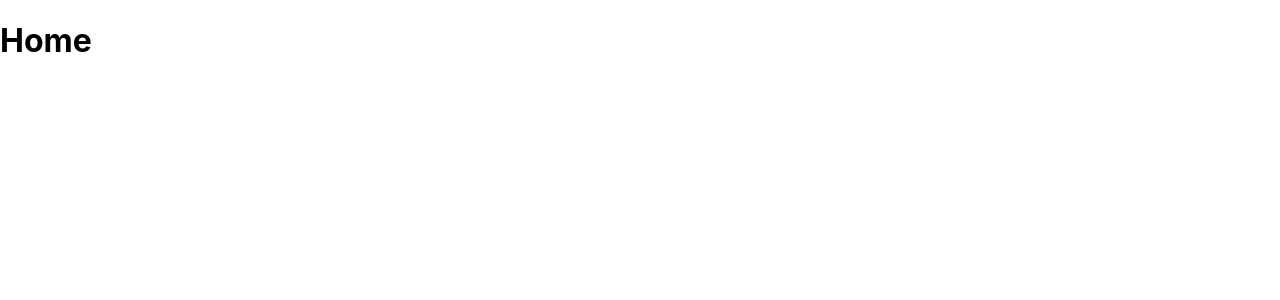
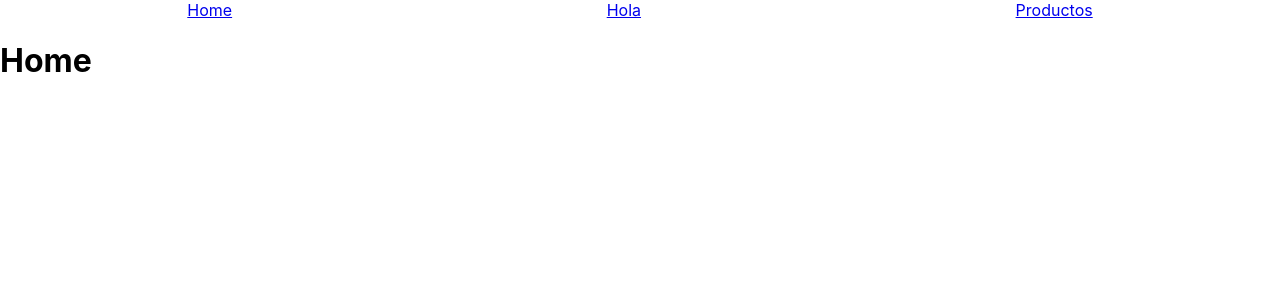
Before and after one commit to oscar02r/React-router, a React (Create React App) app: page / in a window 1280 px wide. Shown: the top 300 px of the page. Built offline with nearby package versions, Linux system fonts and the light colour scheme.

Commit message:
Use of link

```diff
--- a/src/App.js
+++ b/src/App.js
@@ -1,10 +1,14 @@
 import React from 'react';
 import './App.css';
-import { BrowserRouter, Route} from 'react-router-dom'
+import { BrowserRouter, Route, Link} from 'react-router-dom'
 
-const Home = ()=>(
-  <h1>Home</h1>
-)
+const Home = (props)=>{
+  console.log(props)
+  return(
+    <h1>Home</h1>
+  )
+
+}
 const Hola = ()=>(
    <h1>Hola mundo!</h1>
 )
@@ -12,13 +16,47 @@ const Hola = ()=>(
 const Productos = ()=>(
   <h1>Productos vendidos!</h1>
 )
+
+const styles ={
+       display:'flex',
+       justifyContent:'space-around'
+}
+
+const Navigation = ()=>(
+      <nav
+        style={ styles}
+      >
+        <Link to ={
+              {
+                pathname:'/',
+                search:'?ordernar=nombre',
+                hash:'#hash-otro',
+                state:{
+                  name:'Oscary Pro',
+                  age:26
+                }
+              }
+        }
+
+        >
+         Home
+         </Link>
+        <Link to='/hola'> Hola </Link>
+        <Link to='/productos' replace> Productos </Link>
+      </nav>
+)
+
+
+
 function App() {
   return (
    <BrowserRouter>
+       <Navigation/>
       <Route path='/' exact component = {Home}/>
       <Route path='/hola' sensitive render = { Hola }/>
-
-      <Route path='/productos'>
+      <Route
+      path='/productos'
+      >
       {
         ({match})=>{
           if(!match) return null
```
